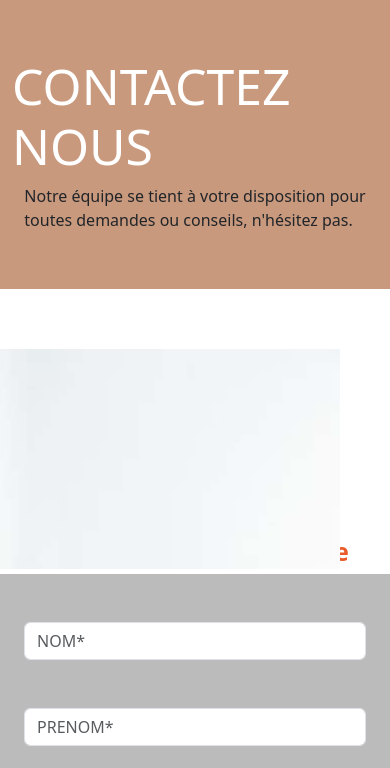
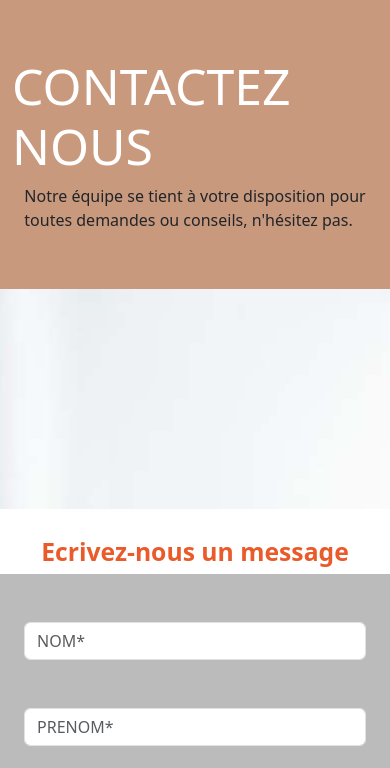
Before and after one commit to TheMaxium69/NRPrevention-SiteWeb, a PHP site: page /contact.php in a window 390 px wide. Shown: the part 83-851 px from the top of the page. Run offline with PHP 8.4, Linux system fonts and the light colour scheme.

Commit message:
Update contact responsive

```diff
--- a/css/contact.css
+++ b/css/contact.css
@@ -37,3 +37,32 @@
     justify-content: center;
     color: rgb(233, 91, 42);
 }
+
+@media screen and (max-width: 1540px) {
+    .imgCN {
+        height: 220px;
+        background: url(../assets/entete.png);
+        position: relative;
+        right: 50px;
+        top: 30px;
+    }
+}
+
+@media screen and (max-width: 1100px) {
+    .imgCN {
+        height: 220px;
+        background: url(../assets/entete.png);
+        position: relative;
+        right: 50px;
+        top: 20px;
+    }
+}
+
+@media screen and (max-width: 992px) {
+    .imgCN {
+        height: 220px;
+        background: url(../assets/entete.png);
+        position: unset;
+
+    }
+}
```
